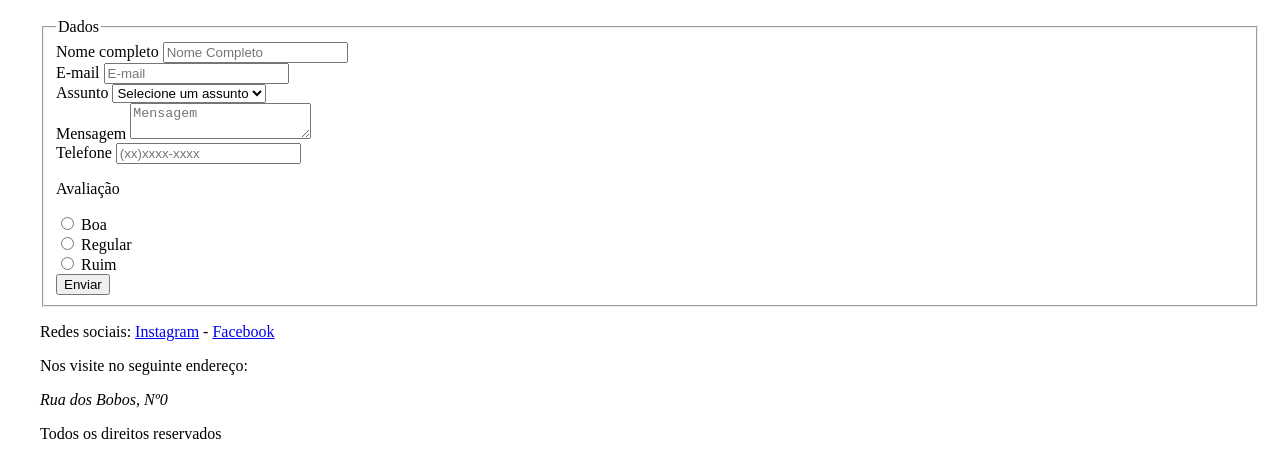
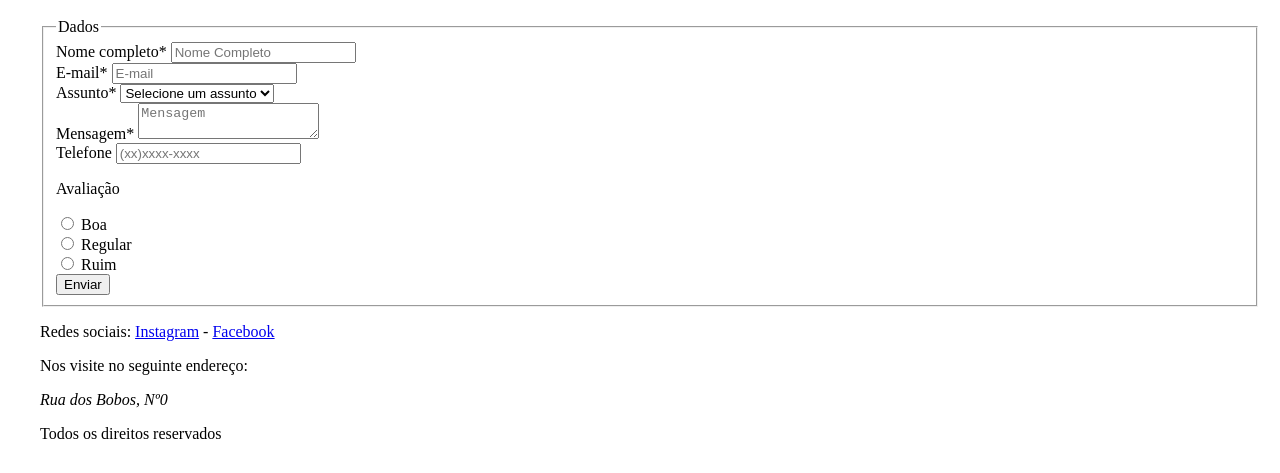
Before and after one commit to JVitors/PadariaDoBairro, a plain HTML site: page contato.html in a window 1280 px wide. Shown: the part 460-933 px from the top of the page. Drawn offline with Linux system fonts and the light colour scheme.

Commit message:
correções no codigo html de formularios

```diff
--- a/contato.html
+++ b/contato.html
@@ -24,13 +24,13 @@
     <form action="/formularioContato">
       <fieldset>
         <legend>Dados</legend>
-        <label for="nomeCompleto">Nome completo</label>
+        <label for="nomeCompleto">Nome completo*</label>
         <input type="text" id="nomeCompleto" name="nomeCompleto" placeholder="Nome Completo" required>
         <br>
-        <label for="email">E-mail</label>
+        <label for="email">E-mail*</label>
         <input type="email" id="email" name="email" placeholder="E-mail" required>
         <br>
-        <label for="assunto">Assunto</label>
+        <label for="assunto">Assunto*</label>
         <select name="assunto" id="assunto">
           <option value="selecionarAssunto">Selecione um assunto</option>
           <option value="reclamação">Reclamação</option>
@@ -38,7 +38,7 @@
           <option value="elogio">Elogio</option>
         </select>
         <br>
-        <label for="mensagem">Mensagem</label>
+        <label for="mensagem">Mensagem*</label>
         <textarea id="mensagem" name="mensagem" placeholder="Mensagem" required minlength="10"></textarea>
         <br>
         <label for="telefone">Telefone</label>
```
